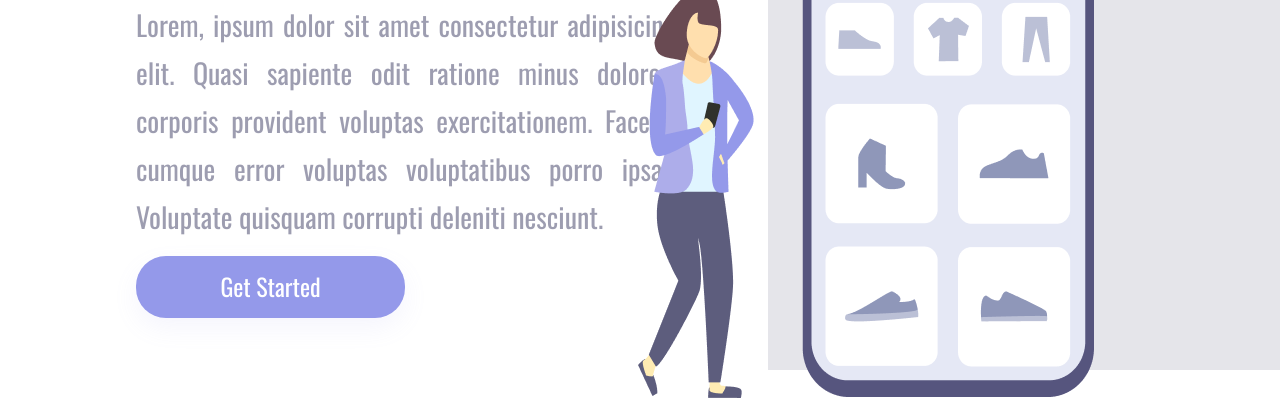
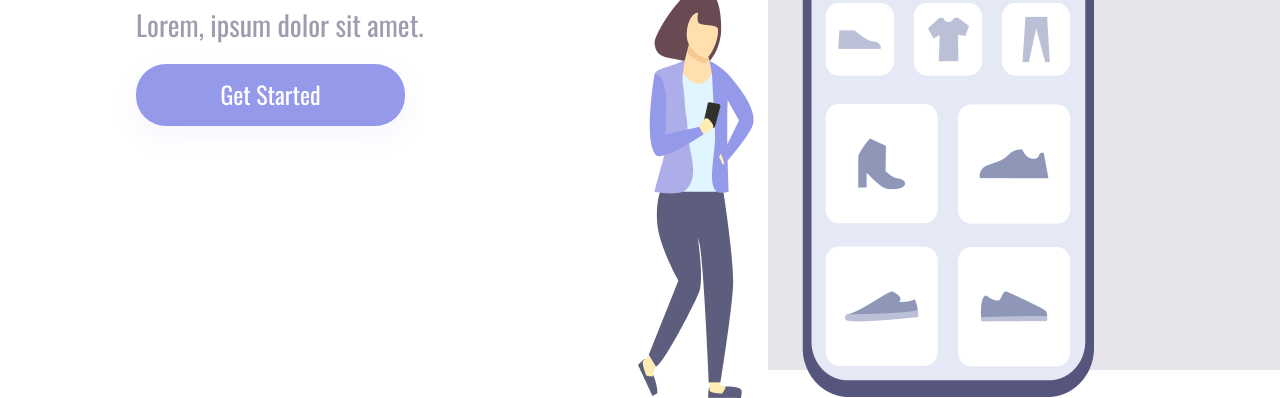
Before and after one commit to julioavila1968/Projeto-2, a plain HTML site: page index.html in a window 1280 px wide. Shown: the part 430-828 px from the top of the page. Drawn offline with nearby package versions, Linux system fonts and the light colour scheme.

Commit message:
Alteracao no opacity no Styles.css e alteracao de um paragrafo no index.html

```diff
--- a/index.html
+++ b/index.html
@@ -15,11 +15,7 @@
     <div class="wrapper">
         <section class="container-left">
             <h1>Easy Shopping Via Mobile</h1>
-            <p>Lorem, ipsum dolor sit amet consectetur adipisicing elit. Quasi sapiente odit ratione minus dolores,
-                corporis
-                provident voluptas exercitationem. Facere, cumque error voluptas voluptatibus porro ipsa? Voluptate
-                quisquam
-                corrupti deleniti nesciunt.</p>
+            <p>Lorem, ipsum dolor sit amet. </p>
             <button>Get Started</button>
         </section>
         <section class="container-right">
--- a/styles.css
+++ b/styles.css
@@ -63,11 +63,11 @@ button {
 }
 
 button:hover {
-    opacity: 0.8;
+    opacity: .8;
 }
 
 button:active {
-    opacity: 0.05;
+    opacity: .5;
 
 }
 
```
